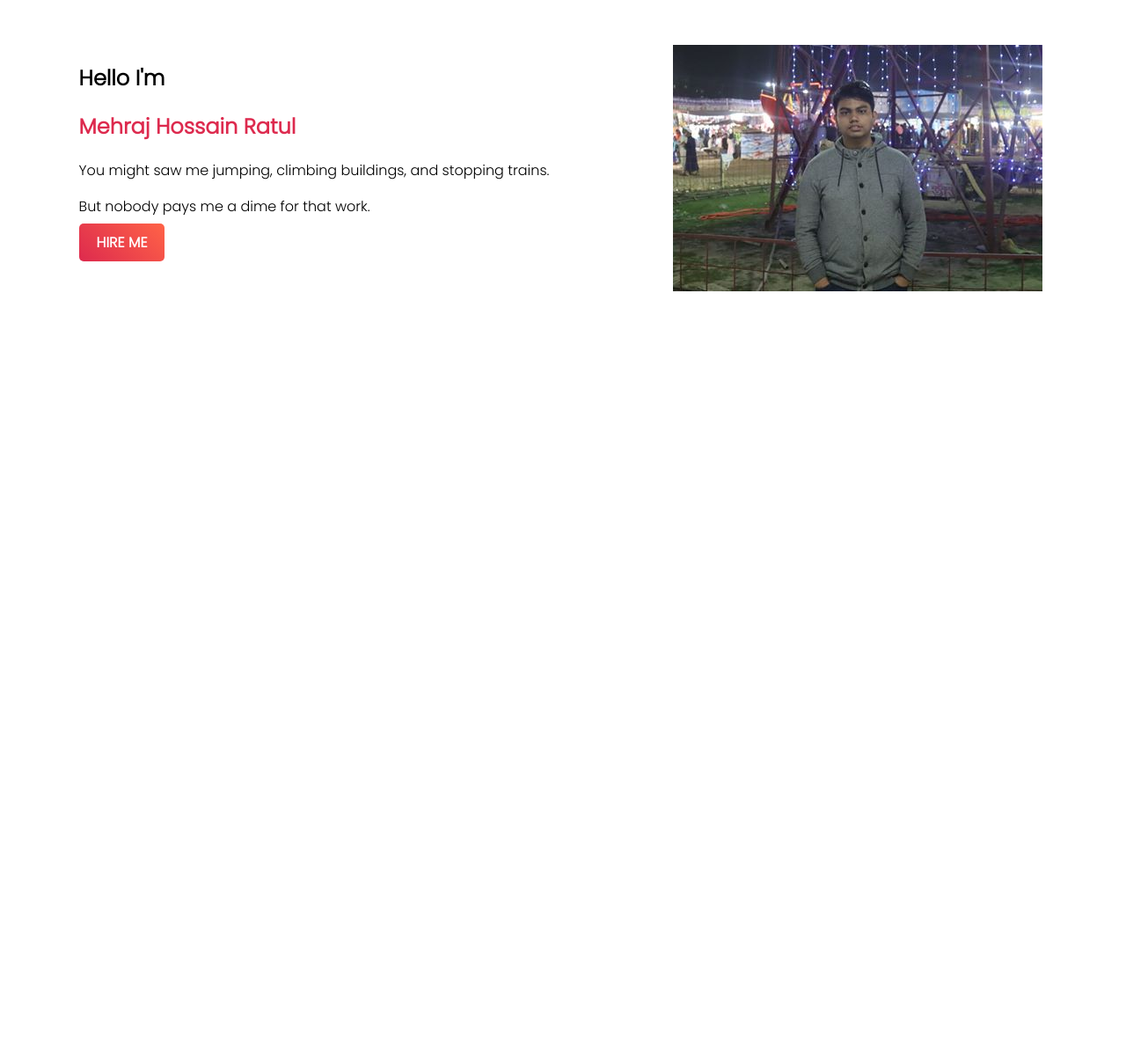
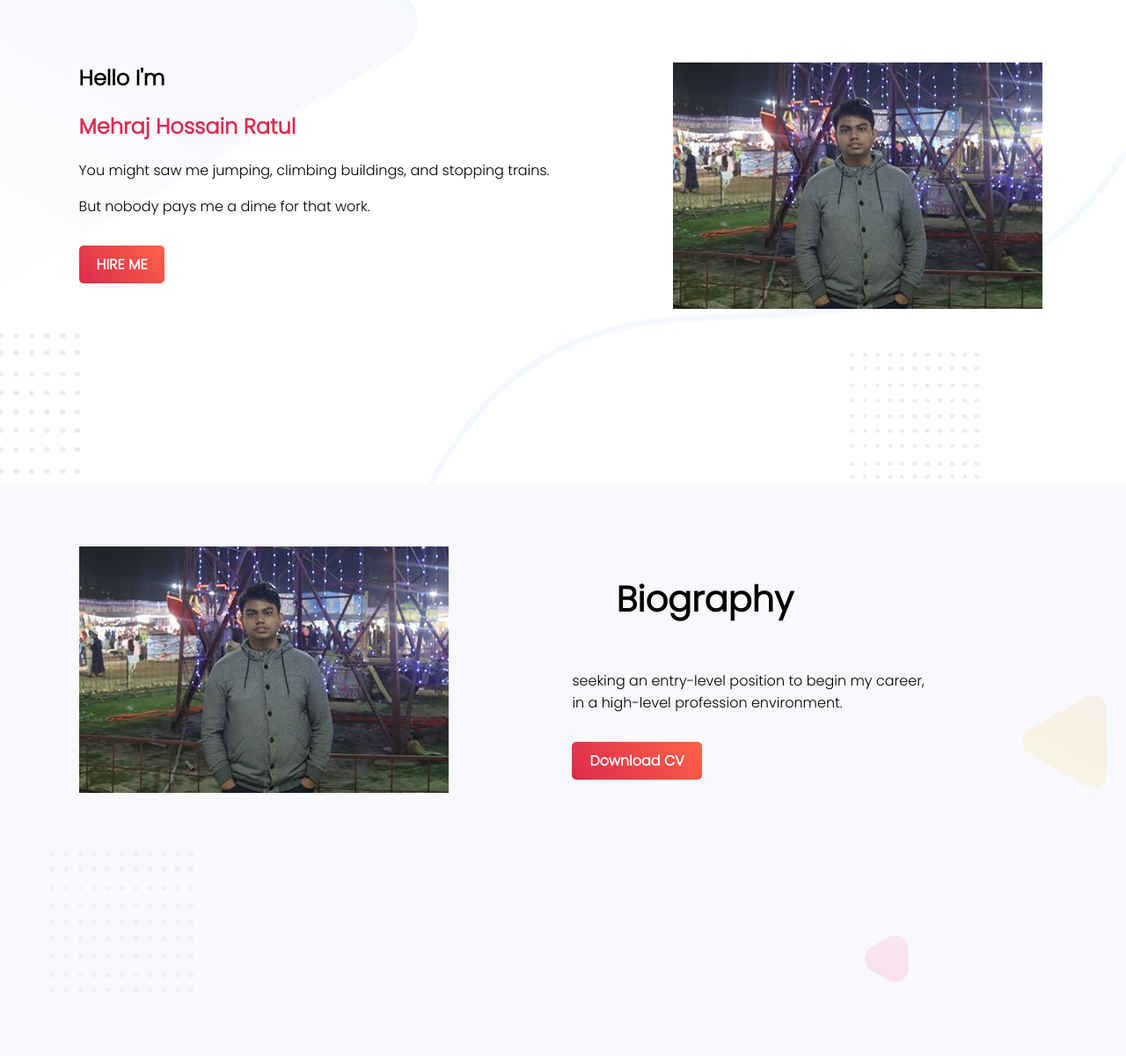
Before and after one commit to mehrajratul/my-assignment, a plain HTML site: page index.html in a window 1280 px wide. Shown: the whole page at 88% size. Before the commit the page ends 800 px from the top, so only its background shows below. Drawn offline with Linux system fonts and the light colour scheme.

Commit message:
second section

```diff
--- a/index.html
+++ b/index.html
@@ -14,12 +14,24 @@
             <h1 id="name-highlight">Mehraj Hossain Ratul</h1>
             <p>You might saw me jumping, climbing buildings, and stopping trains.</p>
             <p>But nobody pays me a dime for that work.</p>
+            <br>
             <a class="link-button" href="">HIRE ME</a>
         </div>
         <div class="half-width">
             <img src="images/ratul.jpg" alt="">
         </div>
     </section>
+    <section class="biography-area">
+        <div class="half-width">
+            <img src="images/ratul.jpg" alt="">
+        </div>
+        <div class="half-width">
+            <h1 class="bio-text">Biography</h1>
+            <p>seeking an entry-level position to begin my career,<br> in a high-level profession environment.</p>
+            <br>
+            <a class="link-button" href="">Download CV</a>
+        </div>
+    </section>
 
 </body>
 </html>
--- a/style.css
+++ b/style.css
@@ -6,15 +6,15 @@ body{
     color: rgb(221, 42, 78);
 }
 .half-width{
-    margin: 2%;
+    margin: 4%;
     float: left;
-    margin: 4%;
     margin-left: 5%;
     padding-left: 2%;
 
 }
 .half-width img{
     width: 100%;
+    margin-top: 20px;
 }
 .link-button{
     text-decoration: none;
@@ -25,10 +25,26 @@ body{
     font-weight: 700;
 }
 .top-banner{
-    background-image: url("images/top-banner.png");
+    background-image: url("images/header-bg.png");
+    height: 400px;
+    background-position: center;
     background-repeat: no-repeat;
+    background-size: cover;
 }
 section{
     height: 500px;
     padding-bottom: 150px;
 }
+.biography-area{
+    background-image: url("images/biography-bg.png");
+    height: 500px;
+    background-position: center;
+    background-repeat: no-repeat;
+    background-size: cover;
+}
+.bio-text{
+    margin: 40px ;
+    font-size: 40px;
+    padding: 10px;
+    font-weight: 800;
+}
```
